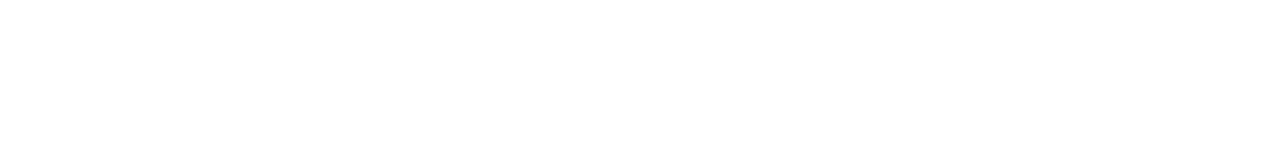
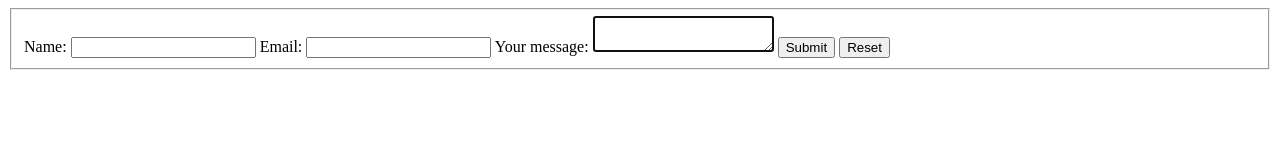
Before and after one commit to pek10/HTML-forms, a plain HTML site: page index.html in a window 1280 px wide. Drawn offline with Linux system fonts and the light colour scheme.

Commit message:
Added basic form

```diff
--- a/index.html
+++ b/index.html
@@ -12,5 +12,32 @@
     />
     <title>HTML Forms</title>
   </head>
-  <body></body>
+  <body>
+    <form action="">
+      <fieldset>
+        <label for="name">Name:</label>
+        <input
+          id="name"
+          type="text"
+          name="name"
+        />
+        <label for="email">Email:</label>
+        <input
+          id="email"
+          type="email"
+          name="email"
+        />
+        <label for="form-message">Your message:</label>
+        <textarea
+          id="form-message"
+          name="message"
+          autofocus="on"
+          required
+          maxlength="200"
+        ></textarea>
+        <button type="submit">Submit</button>
+        <button type="reset">Reset</button>
+      </fieldset>
+    </form>
+  </body>
 </html>
```
